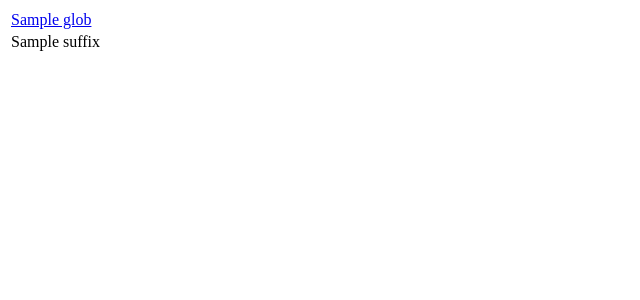
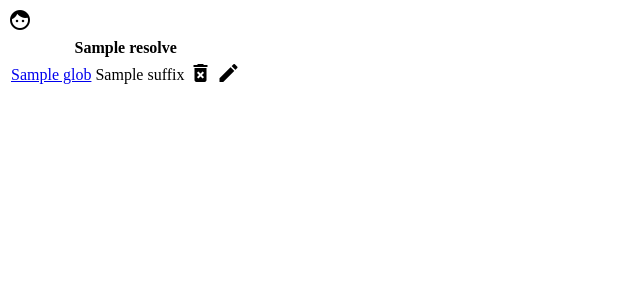
Before and after one commit to GerbenAaltink/aiodav, a Python web app: template aiodav/templates/browser.html in a window 1280 px wide. Shown: the top 300 px of the page, without its empty margins (0-640 px from the left). Run offline with Jinja, Linux system fonts and the light colour scheme; the template is opened without the code that fills it: most values are stand-ins (such as "Sample title", 1, 10 or a date in 2020).

Commit message:
Added meterial icons

```diff
--- a/aiodav/app.py
+++ b/aiodav/app.py
@@ -19,6 +19,6 @@ def create_app(users: Iterable[User] = None) -> web.Application:
     )
     app.router.add_view("/browser{tail:.+}", BrowserView)
     if not users:
-        users = [User("admin", "admin", "/")]
+        users = [User("admin", "admin", "/home/gerben")]
     app["users"] = users
     return app
--- a/aiodav/templates/browser.html
+++ b/aiodav/templates/browser.html
@@ -3,18 +3,32 @@
 <head>
     <meta charset="UTF-8">
     <title>{{ path.name or "/" }}</title>
-
+        <link href="https://fonts.googleapis.com/css2?family=Material+Icons"
+          rel="stylesheet">
 </head>
 <body>
 <table>
-    <thead></thead>
+    <thead>
+        <tr>
+{#  https://google.github.io/material-design-icons/#icon-font-for-the-web #}
+<span class="material-icons">face</span>
+            <th colspan="999">{{path.resolve()}}</th>
+        </tr>
+
+    </thead>
     <tbody>
     {% for f in path.glob('*') %}
+        {# https://material.io/resources/icons/?style=baseline #}
         <tr>
+            {% if f.is_file() %}<td><span class="material-icons">file_download</span></td>{% endif %}
+            {% if f.is_dir() %}<td><span class="material-icons">folder_open</span></td>{% endif %}
             <td><a href="/browser/{{ f.relative_path(f.root) }}">{{ f.name }}</a></td>
-        </tr>
-        <tr>
             <td>{{ f.suffix }}</td>
+            <td>
+                    <span class="material-icons">delete_forever</span>
+                <span class="material-icons">mode_edit</span>
+
+            </td>
         </tr>
     {% endfor %}
     </tbody>
--- a/aiodav/views/browser.py
+++ b/aiodav/views/browser.py
@@ -1,5 +1,6 @@
 import aiohttp_jinja2
 from aiohttp.web import View
+from aiohttp.web_fileresponse import FileResponse
 from aiohttp.web_response import json_response
 
 from aiodav import User
@@ -14,6 +15,10 @@ class BrowserView(View):
 
         user = await self.resolve_user()
         root = user.joinpath(self.request.match_info.get("tail"))
+
+        if root.is_file():
+            return FileResponse(root)
+
 
         files = []
         for file_ in root.joinpath(self.request.match_info.get("tail")).glob("*"):
```
Also changed, not shown: aiodav/entry.py (+11 -2 lines).
